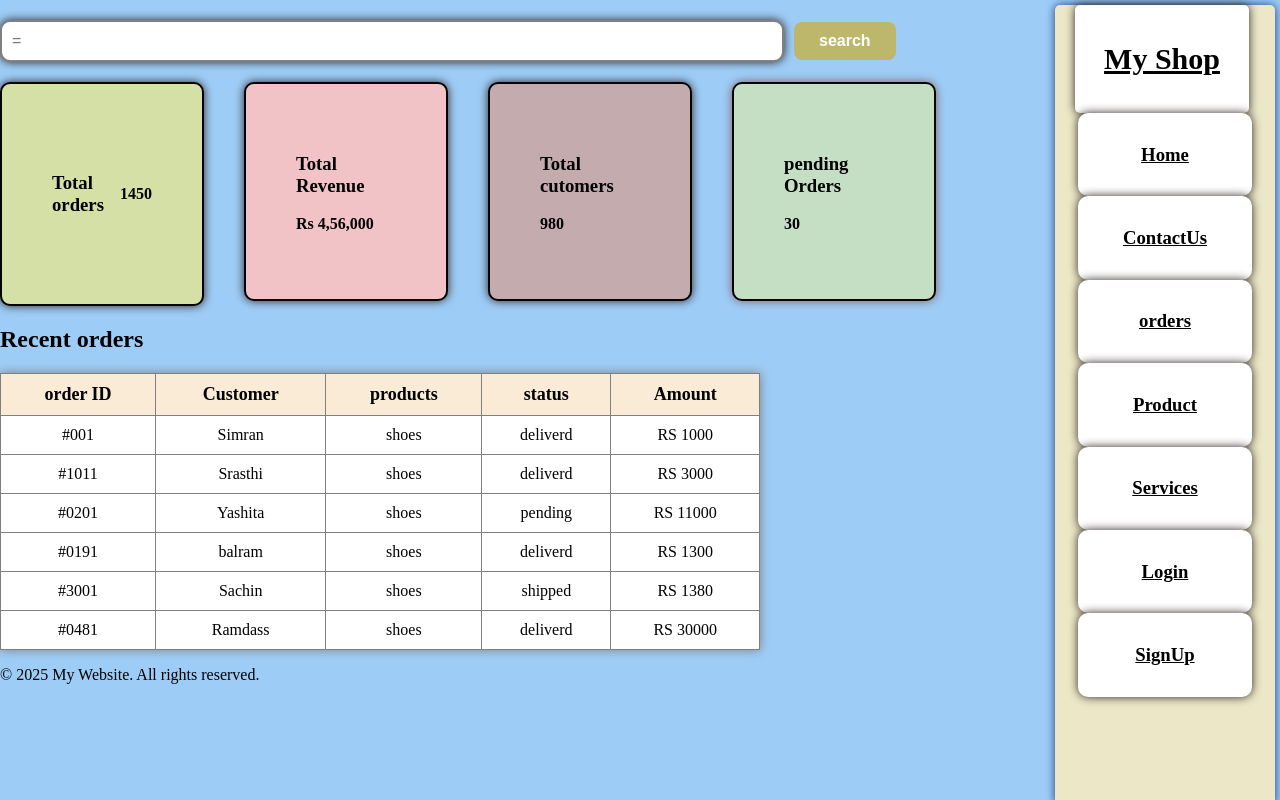
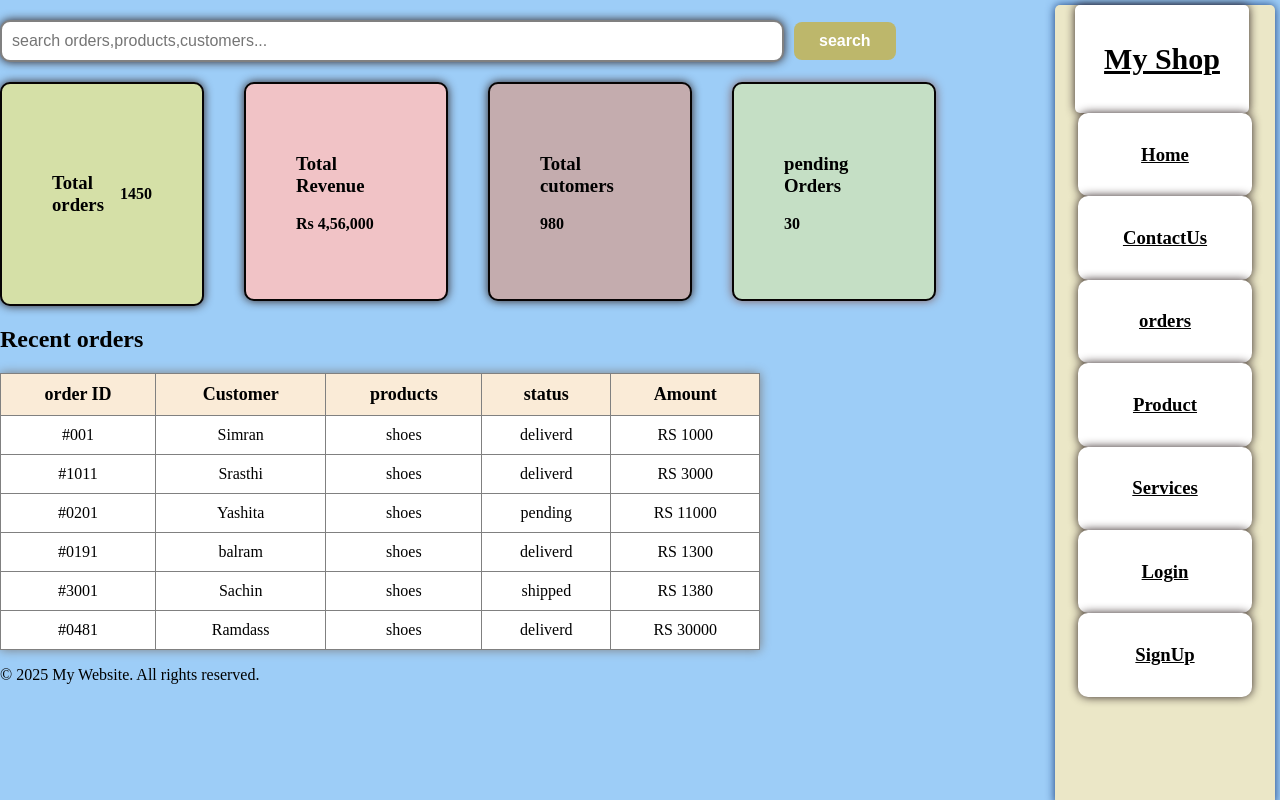
Before and after one commit to BalramKushwah21/E-Commerce, a plain HTML site: page Frontend/HTML/index.html in a window 1280 px wide. Shown: the top 800 px of the page. Drawn offline with Linux system fonts and the light colour scheme; files whose address does not match are found by name.

Commit message:
index.html line 28 input placeholder corrected

```diff
--- a/Frontend/HTML/index.html
+++ b/Frontend/HTML/index.html
@@ -25,7 +25,7 @@
     <!-- Dashboard Section-->
      <div class="Dashboard">
       <div class="search-bar">
-         <input type="text" placeholder="="search orders,products,customers...">
+         <input type="text" placeholder="search orders,products,customers...">
          <button>search</button>
 
       </div>
```
